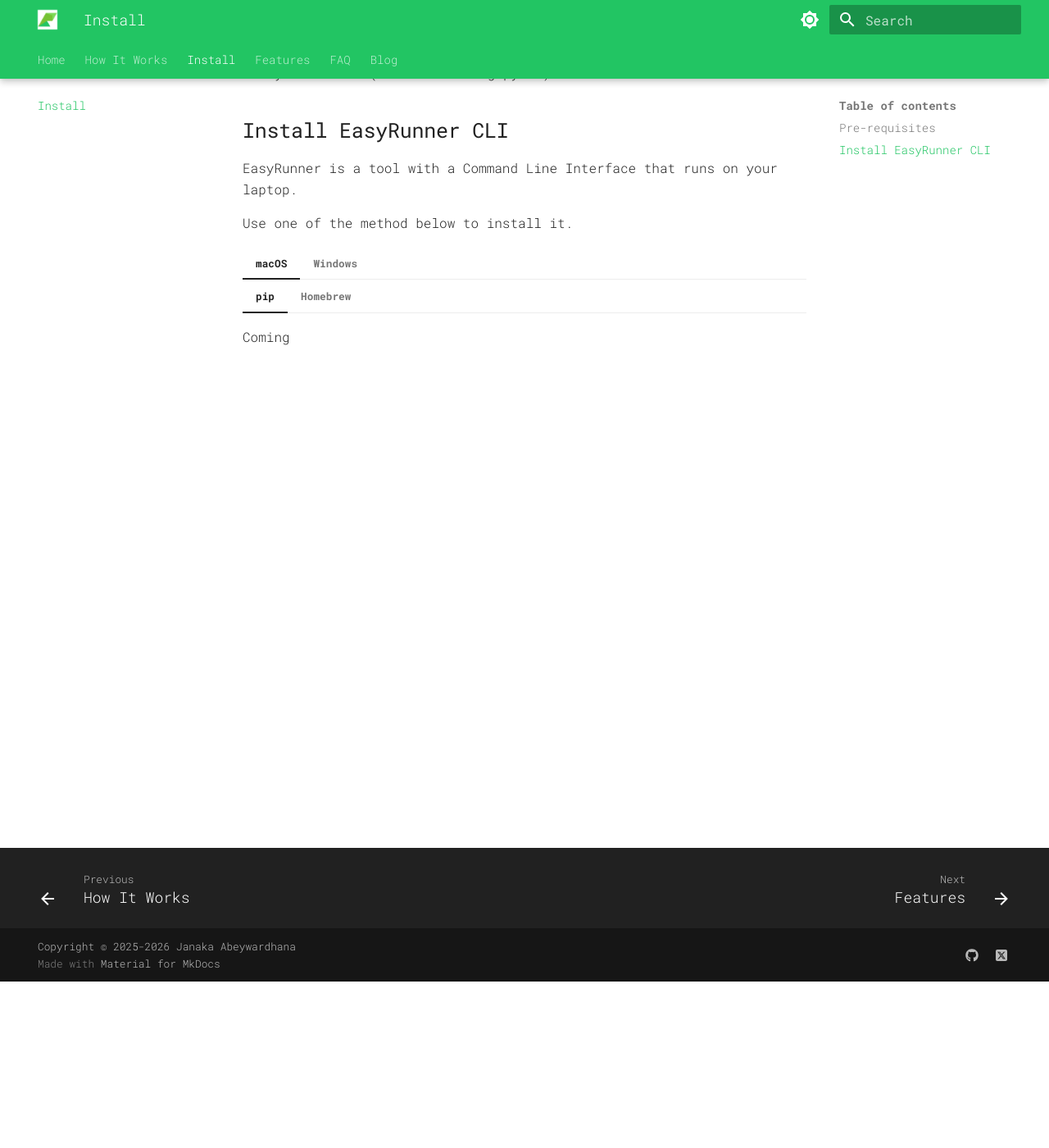
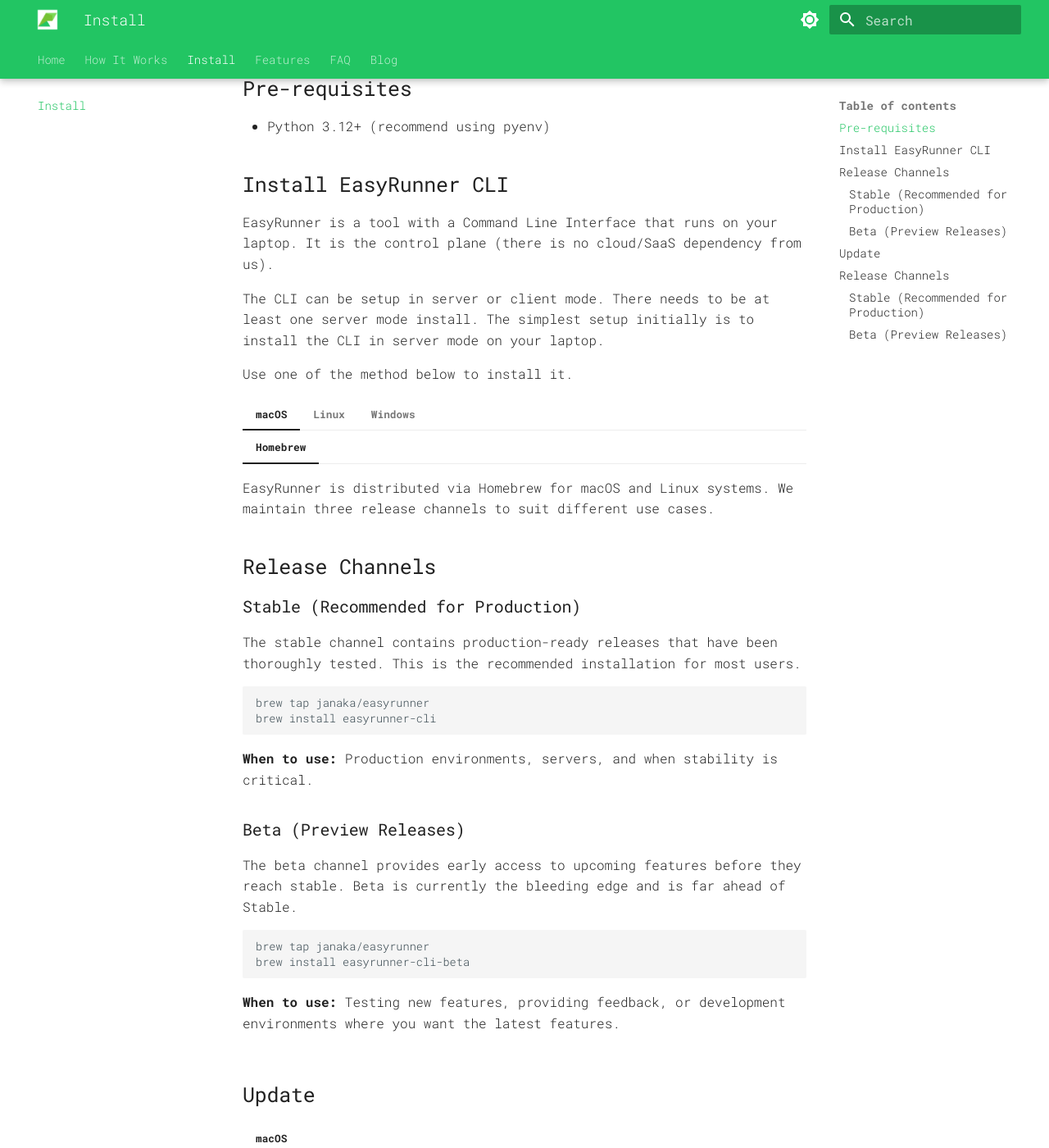
Before and after one commit to janaka/easyrunner-docs, an MkDocs documentation site: the page built from docs/install.md, in a window 1280 px wide and 1400 px high, scrolled down 203 px. Shown: the whole window at 82% size. Built offline with MkDocs 1.6.1 and Material for MkDocs 9.7.7, drawn with Linux system fonts in a browser that asks for light colours; some web fonts are replaced; some of the changed text lies outside the part shown.

Commit message:
docs(install.md): enhance installation instructions and add release channels

````diff
--- a/docs/install.md
+++ b/docs/install.md
@@ -1,4 +1,6 @@
 # Install
+
+This how you install EasyRunner.
 
 ## Pre-requisites
 
@@ -6,20 +8,70 @@
 
 ## Install EasyRunner CLI
 
-EasyRunner is a tool with a Command Line Interface that runs on your laptop.
+EasyRunner is a tool with a Command Line Interface that runs on your laptop. It is the control plane (there is no cloud/SaaS dependency from us).
+
+The CLI can be setup in server or client mode. There needs to be at least one server mode install. The simplest setup initially is to install the CLI in server mode on your laptop.
 
 Use one of the method below to install it.
 
 === "macOS"
 
-    === "pip"
+    === "Homebrew"
 
-        Coming
+        EasyRunner is distributed via Homebrew for macOS and Linux systems. We maintain three release channels to suit different use cases.
+
+        ## Release Channels
+
+        ### Stable (Recommended for Production)
+
+        The stable channel contains production-ready releases that have been thoroughly tested. This is the recommended installation for most users.
+
+        ```bash
+        brew tap janaka/easyrunner
+        brew install easyrunner-cli
+        ```
+
+        **When to use:** Production environments, servers, and when stability is critical.
+
+        ### Beta (Preview Releases)
+
+        The beta channel provides early access to upcoming features before they reach stable. Beta is currently the bleeding edge and is far ahead of Stable.
+
+        ```bash
+        brew tap janaka/easyrunner
+        brew install easyrunner-cli-beta
+        ```
+
+        **When to use:** Testing new features, providing feedback, or development environments where you want the latest features.
+
+=== "Linux"
+
+    Coming soon
+
+=== "Windows"
+
+    Not supported yet but might work.
+
+## Update
+
+=== "macOS"
 
     === "Homebrew"
 
-        Coming
+        ## Release Channels
 
-=== "Windows"
+        ### Stable (Recommended for Production)
 
-    Not Supported yet.
+        ```bash
+        brew update
+        brew upgrade easyrunner-cli
+        ```
+
+        ### Beta (Preview Releases)
+
+        ```bash
+        brew update
+        brew upgrade easyrunner-cli-beta
+        ```
+
+        **When to use:** Testing new features, providing feedback, or development environments where you want the latest features.
````
Also changed, not shown: docs/how-it-works.md (+11 -2 lines), docs/images/easyrunner-byo-server-to-deploy-diag.png (added), docs/images/easyrunner-provision-to-deploy-steps-diag.png (added), docs/images/easyrunner-updated-arch-overview-diag.png (added).
